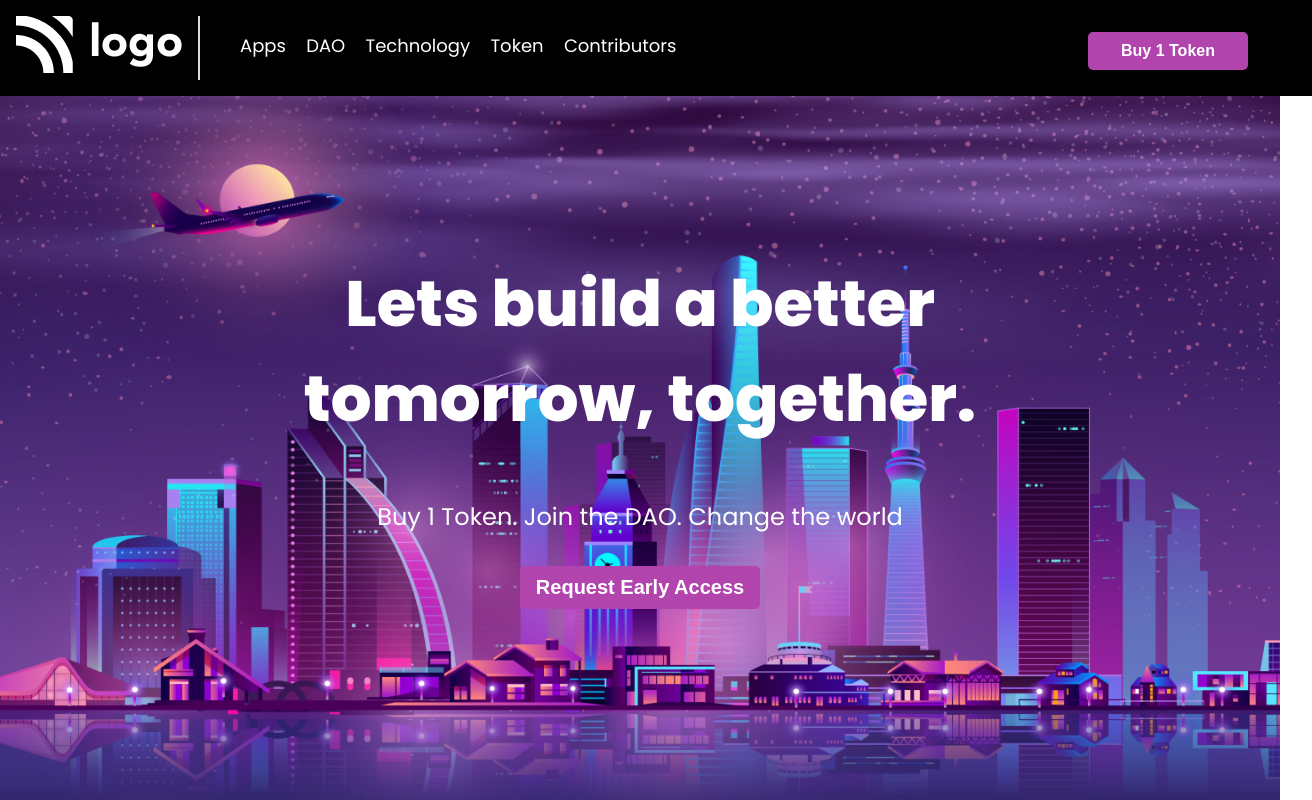
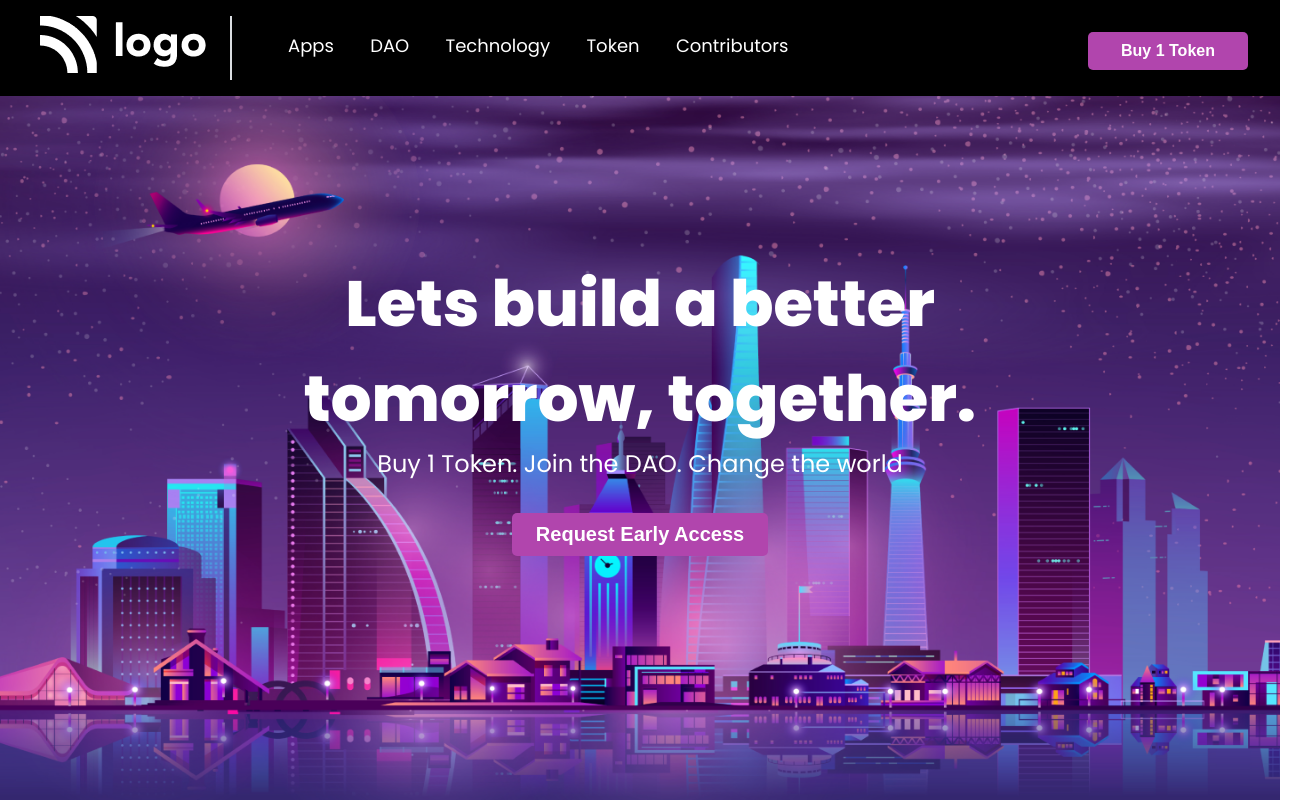
Before and after one commit to sunandasamanta/FSJS2.0, a plain HTML site: page HTML & CSS/Project02/index.html in a window 1280 px wide. Shown: the whole page, 1312 px wide, since content can reach past the window. Drawn offline with Linux system fonts and the light colour scheme.

Commit message:
Update style.css

```diff
--- a/HTML & CSS/Project02/style.css
+++ b/HTML & CSS/Project02/style.css
@@ -12,7 +12,6 @@ body {
     height: 100%;
 }
 .navbar {
-    width: 100vw;
     background-color: #000;
     margin: 0;
     padding: 1rem;
@@ -24,7 +23,8 @@ body {
 }
 .logo {
     align-items: center;
-    padding-right: 1rem;
+    padding-right: 1.5rem;
+    padding-left: 1.5rem;
 }
 .list{
     word-spacing: 1rem;
@@ -33,6 +33,7 @@ body {
     display: inline;
     color: #fff;
     font-size: large;
+    margin-left: 1rem;
 }
 .button-small {
     position: absolute;
@@ -56,6 +57,7 @@ body {
 }
 .hero-heading {
     margin-top: 10rem;
+    margin-bottom: 0;
     font-weight: 800;
     font-size: 64px;
 }
@@ -74,5 +76,5 @@ body {
     font-weight: bold;
     font-size: 1.25rem;
     margin-top: 2rem;
-    width: 15rem;
+    width: 16rem;
 }
```
